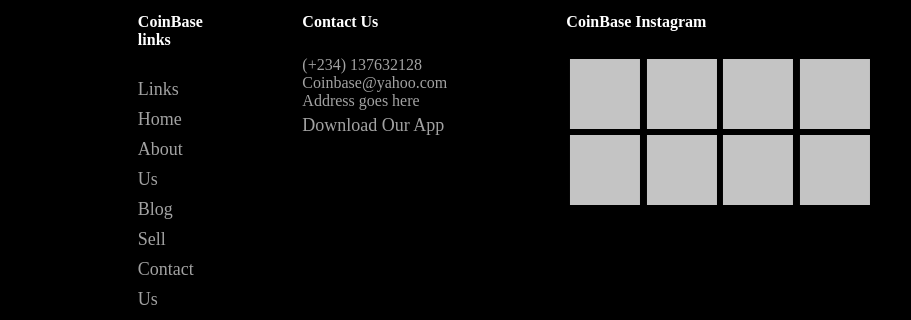
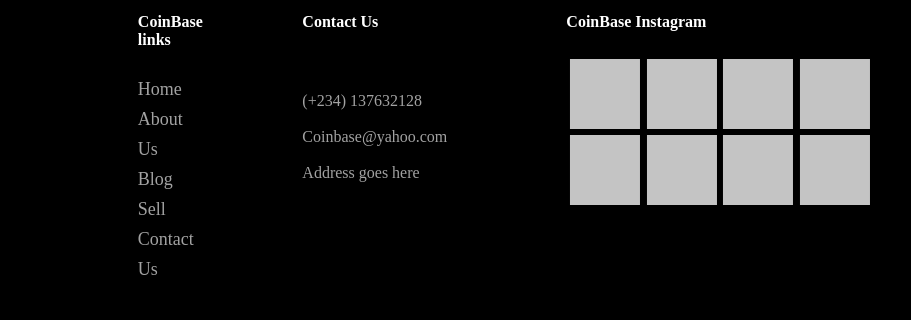
Before and after one commit to Tdaycode/coinbase, a plain HTML site: page index.html in a window 1280 px wide. Shown: the part 1875-2195 px from the top of the page, 369-1280 px from the left. Drawn offline with Linux system fonts and the light colour scheme.

Commit message:
Update index.html

```diff
--- a/index.html
+++ b/index.html
@@ -108,7 +108,7 @@
                 <div class="linkbox-1 ">
                     <h4 style="padding-bottom: 10px; margin-bottom: 20px; padding-bottom: 5px; "> CoinBase links</h4>
                     <ul>
-                        <li><a href="# ">Links</a></li>
+
                         <li><a href="# ">Home</a></li>
                         <li><a href="# ">About Us</a></li>
                         <li><a href="# ">Blog</a></li>
@@ -118,8 +118,21 @@
                 </div>
                 <div class="linkbox-2 ">
                     <h4 style="padding-bottom: 10px; margin-bottom: 20px; padding-bottom: 5px; ">Contact Us</h4>
-                    <p style="color:#A2A2A2; ">(+234) 137632128 <br> Coinbase@yahoo.com <br> Address goes here
-                    </p>
+                    <p style="color:#A2A2A2; ">
+                        <br> <br>(+234) 137632128 <br>
+                        <br> Coinbase@yahoo.com <br>
+                        <br> Address goes here
+                    </p> <br>
+                    <br>
+                    <br>
+                    <br>
+                    <br>
+                    <br>
+                    <br>
+                    <br>
+                    <br>
+
+
                     <small><a href=" ">Download Our App</a></small>
                 </div>
             </div>
```
